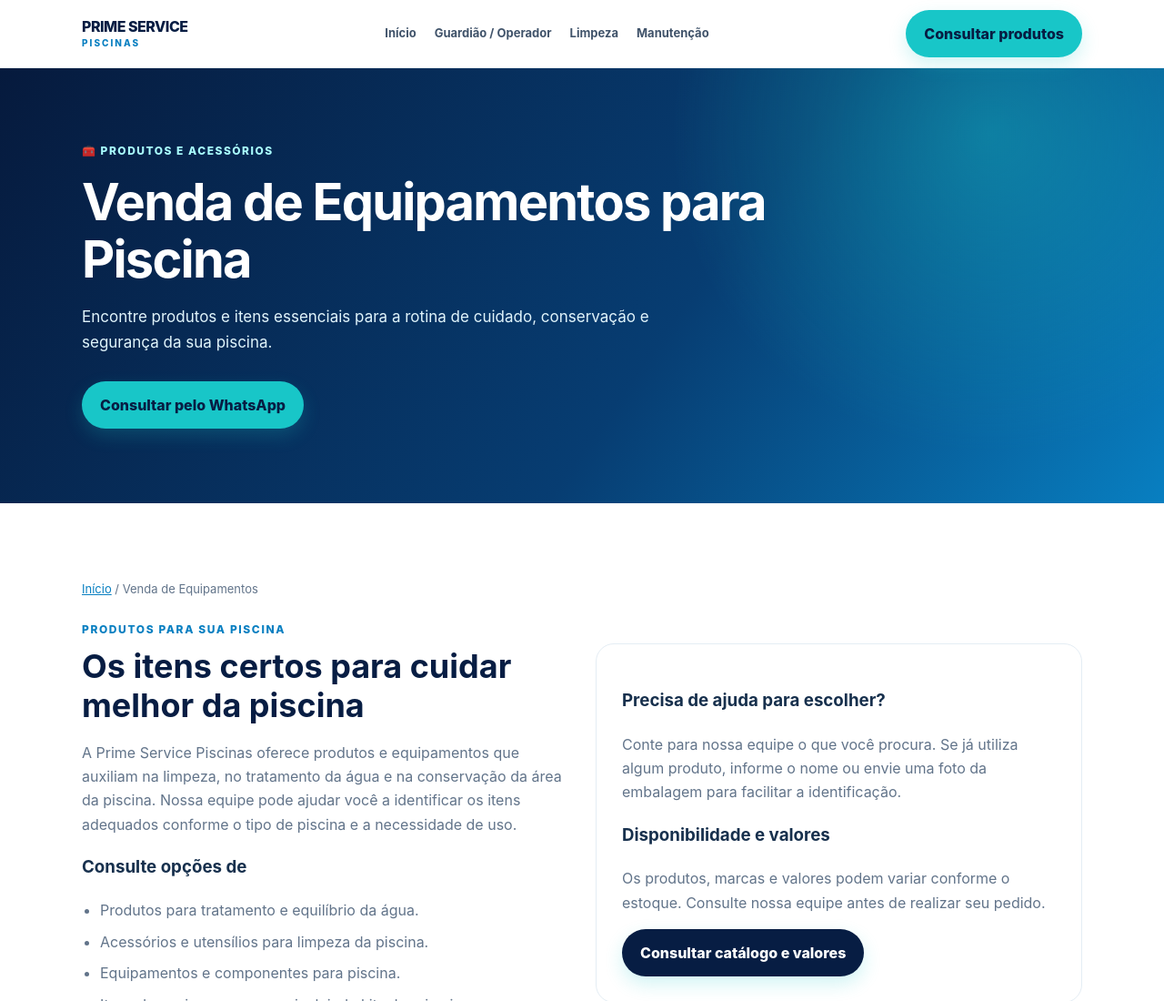
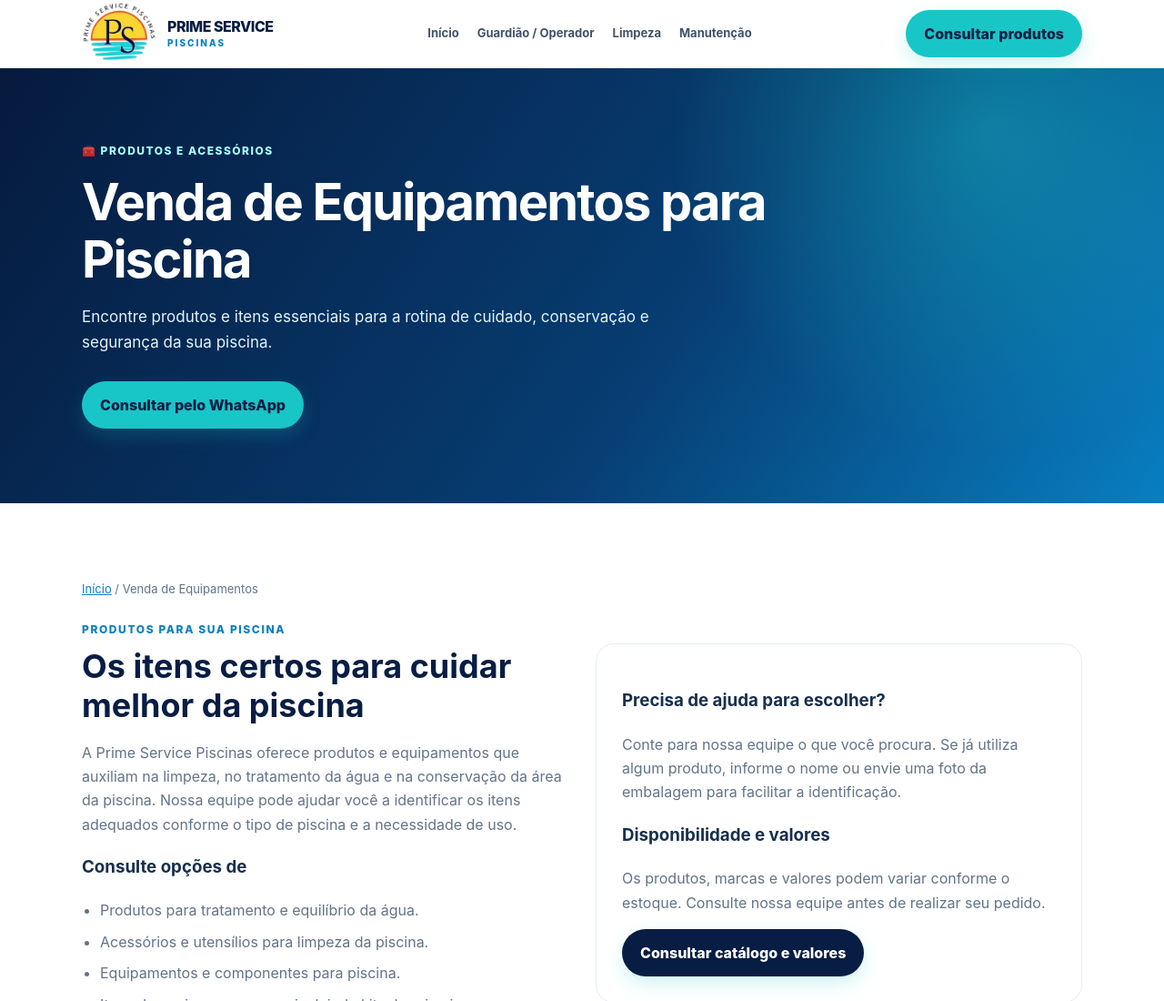
Before and after one commit to manucrf/primeservicepiscinas, a plain HTML site: page servicos/venda-equipamentos.html in a window 1280 px wide. Shown: the top 1100 px of the page at 91% size. Drawn offline with Linux system fonts and the light colour scheme.

Commit message:
Adicionar logo original enviada ao cabeçalho

```diff
--- a/servicos/venda-equipamentos.html
+++ b/servicos/venda-equipamentos.html
@@ -1,6 +1,6 @@
 <!doctype html>
 <html lang="pt-BR"><head><meta charset="utf-8"><meta name="viewport" content="width=device-width,initial-scale=1"><meta name="theme-color" content="#071d43"><title>Venda de Produtos e Equipamentos para Piscina | Prime Service Piscinas</title><meta name="description" content="Produtos e equipamentos para piscina, itens para tratamento da água e kits de primeiros socorros. Consulte disponibilidade."><link rel="stylesheet" href="../style.css"></head><body>
-<header><div class="wrap nav"><a class="brand" href="../index.html">PRIME SERVICE<small>PISCINAS</small></a><nav id="nav"><a href="../index.html">Início</a><a href="guardiao-operador.html">Guardião / Operador</a><a href="limpeza-de-piscina.html">Limpeza</a><a href="manutencao-equipamentos.html">Manutenção</a></nav><a class="btn" href="https://wa.me/5521970169658?text=Ol%C3%A1%21%20Quero%20consultar%20produtos%20e%20equipamentos%20para%20piscina." target="_blank" rel="noopener">Consultar produtos</a><button class="menu" id="menu" aria-label="Abrir menu">☰</button></div></header>
+<header><div class="wrap nav"><a class="brand" style="display:flex;align-items:center;gap:12px" href="../index.html"><img src="../WhatsApp%20Image%202026-11-17%20at%2017.39.23.jpeg" alt="Logo original Prime Service Piscinas" style="width:82px;height:68px;object-fit:contain"><span>PRIME SERVICE<small>PISCINAS</small></span></a><nav id="nav"><a href="../index.html">Início</a><a href="guardiao-operador.html">Guardião / Operador</a><a href="limpeza-de-piscina.html">Limpeza</a><a href="manutencao-equipamentos.html">Manutenção</a></nav><a class="btn" href="https://wa.me/5521970169658?text=Ol%C3%A1%21%20Quero%20consultar%20produtos%20e%20equipamentos%20para%20piscina." target="_blank" rel="noopener">Consultar produtos</a><button class="menu" id="menu" aria-label="Abrir menu">☰</button></div></header>
 <main><section class="hero"><div class="wrap"><span class="eyebrow">🧰 Produtos e acessórios</span><h1>Venda de Equipamentos para Piscina</h1><p>Encontre produtos e itens essenciais para a rotina de cuidado, conservação e segurança da sua piscina.</p><a class="btn" href="https://wa.me/5521970169658?text=Ol%C3%A1%21%20Quero%20consultar%20produtos%20e%20equipamentos%20para%20piscina." target="_blank" rel="noopener">Consultar pelo WhatsApp</a></div></section>
 <section><div class="wrap"><p class="breadcrumb"><a href="../index.html">Início</a> / Venda de Equipamentos</p><div class="split"><div><span class="kicker">Produtos para sua piscina</span><h2>Os itens certos para cuidar melhor da piscina</h2><p class="muted">A Prime Service Piscinas oferece produtos e equipamentos que auxiliam na limpeza, no tratamento da água e na conservação da área da piscina. Nossa equipe pode ajudar você a identificar os itens adequados conforme o tipo de piscina e a necessidade de uso.</p><h3>Consulte opções de</h3><ul class="check"><li>Produtos para tratamento e equilíbrio da água.</li><li>Acessórios e utensílios para limpeza da piscina.</li><li>Equipamentos e componentes para piscina.</li><li>Itens de apoio e segurança, incluindo kits de primeiros socorros.</li></ul></div><div class="panel"><h3>Precisa de ajuda para escolher?</h3><p class="muted">Conte para nossa equipe o que você procura. Se já utiliza algum produto, informe o nome ou envie uma foto da embalagem para facilitar a identificação.</p><h3>Disponibilidade e valores</h3><p class="muted">Os produtos, marcas e valores podem variar conforme o estoque. Consulte nossa equipe antes de realizar seu pedido.</p><a class="btn dark" href="https://wa.me/5521970169658?text=Olá!%20Gostaria%20de%20consultar%20a%20disponibilidade%20e%20os%20valores%20dos%20produtos%20para%20piscina." target="_blank" rel="noopener">Consultar catálogo e valores</a></div></div></div></section>
 <section class="band"><div class="wrap cta"><h2>Quer consultar um produto?</h2><p>Chame a Prime Service Piscinas e fale com nossa equipe.</p><a class="btn" href="https://wa.me/5521970169658?text=Olá!%20Quero%20consultar%20produtos%20e%20equipamentos%20para%20piscina." target="_blank" rel="noopener">Falar pelo WhatsApp</a><p><a href="../index.html" style="color:#a9ffff">← Voltar para todos os serviços</a></p></div></section></main><footer><div class="wrap foot"><strong>Prime Service Piscinas</strong><span>Rio de Janeiro · (21) 97016-9658</span><span>© <span class="year"></span> Prime Service Piscinas</span></div></footer><script>const m=document.getElementById('menu'),n=document.getElementById('nav');m.addEventListener('click',()=>n.classList.toggle('open'));document.querySelectorAll('.year').forEach(e=>e.textContent=new Date().getFullYear());</script></body></html>
```
